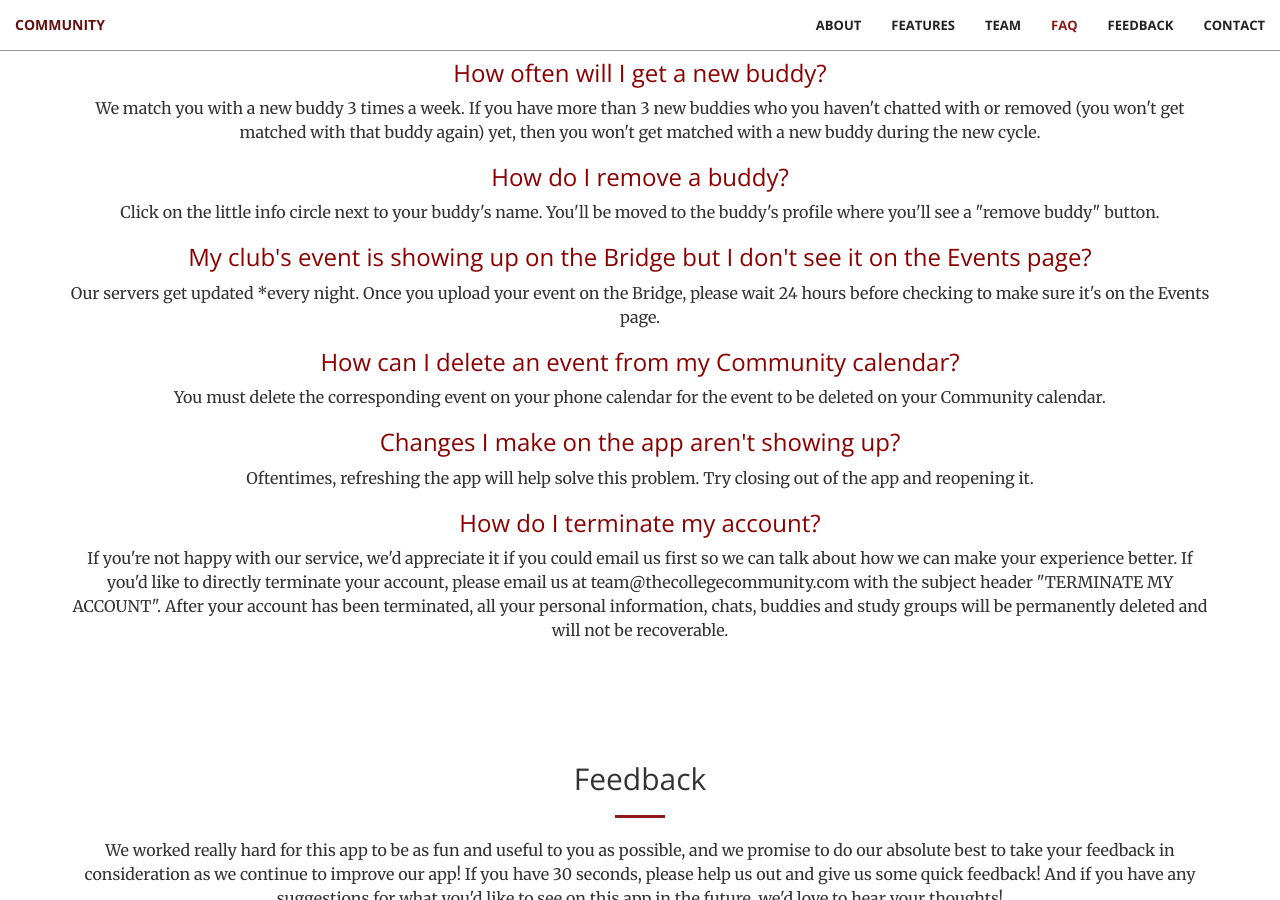
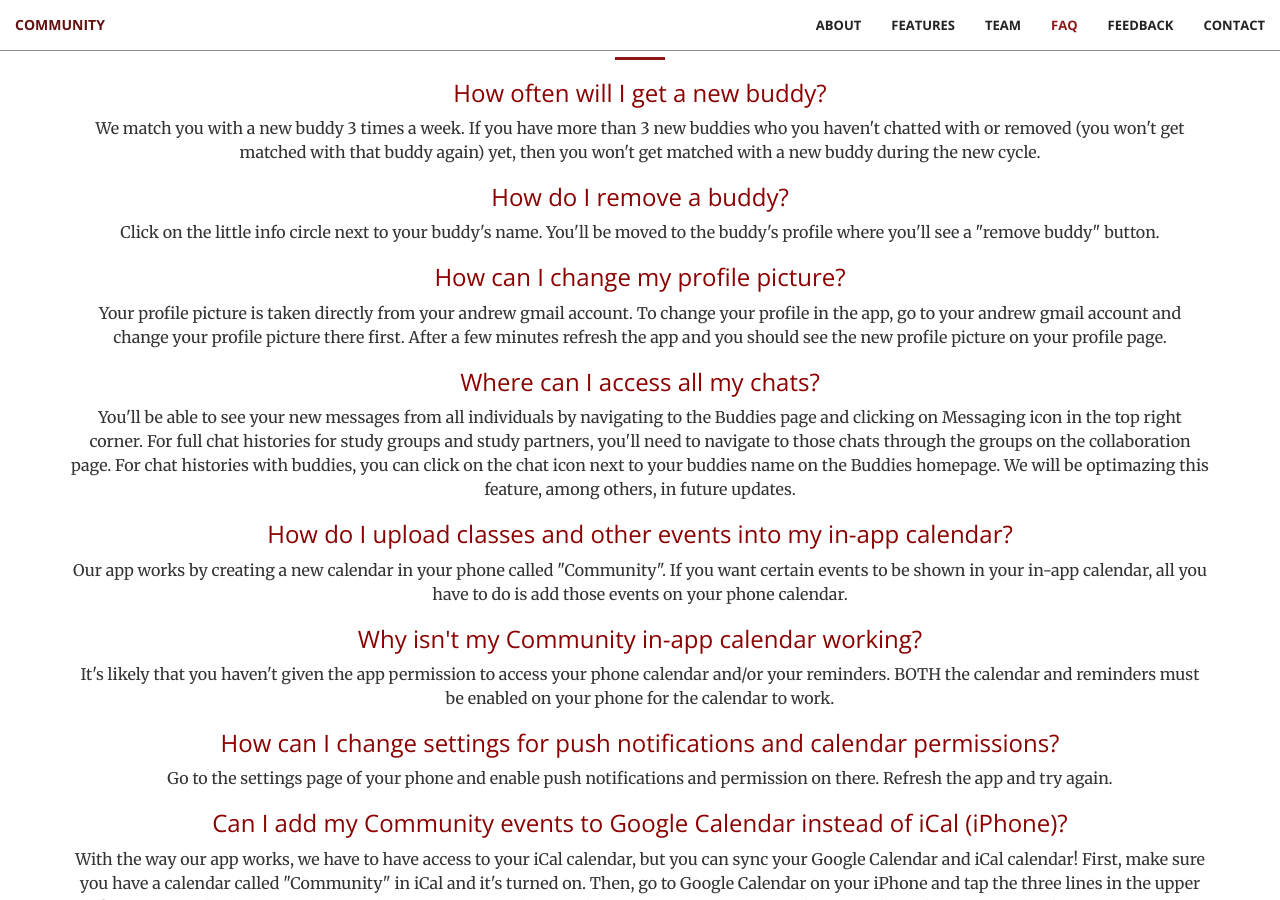
Before and after one commit to zanarellinina/communitywebsite, a Jekyll site: the page built from index.html, in a window 1280 px wide and 900 px high, scrolled down 2948 px. Built offline with Jekyll 4.4.1, drawn with Linux system fonts in a browser that asks for light colours; some of the changed text lies outside the part shown.

Commit message:
domandeupdates

```diff
--- a/_includes/faq.html
+++ b/_includes/faq.html
@@ -1,5 +1,5 @@
 
-    <div class="container" id="faq" style="margin-top: 50px;">
+    <div class="container" id="faq" style="margin-top: 70px;">
         <div class="row">
             <div class="col-lg-12 text-center">
                 <h2 class="section-heading">Frequently Asked Questions</h2>
@@ -8,6 +8,18 @@
                 <p>We match you with a new buddy 3 times a week. If you have more than 3 new buddies who you haven't chatted with or removed (you won't get matched with that buddy again) yet, then you won't get matched with a new buddy during the new cycle.</p>
                 <h3 style="color: darkred;">How do I remove a buddy?</h3>
                 <p>Click on the little info circle next to your buddy's name. You'll be moved to the buddy's profile where you'll see a "remove buddy" button.</p>
+                <h3 style="color: darkred;">How can I change my profile picture?</h3>
+                <p>Your profile picture is taken directly from your andrew gmail account. To change your profile in the app, go to your andrew gmail account and change your profile picture there first. After a few minutes refresh the app and you should see the new profile picture on your profile page.</p>
+                <h3 style="color: darkred;">Where can I access all my chats?</h3>
+                <p>You'll be able to see your new messages from all individuals by navigating to the Buddies page and clicking on Messaging icon in the top right corner. For full chat histories for study groups and study partners, you'll need to navigate to those chats through the groups on the collaboration page. For chat histories with buddies, you can click on the chat icon next to your buddies name on the Buddies homepage. We will be optimazing this feature, among others, in future updates.</p>
+                <h3 style="color: darkred;">How do I upload classes and other events into my in-app calendar?</h3>
+                <p>Our app works by creating a new calendar in your phone called "Community". If you want certain events to be shown in your in-app calendar, all you have to do is add those events on your phone calendar.</p>
+                <h3 style="color: darkred;">Why isn't my Community in-app calendar working?</h3>
+                <p>It's likely that you haven't given the app permission to access your phone calendar and/or your reminders. BOTH the calendar and reminders must be enabled on your phone for the calendar to work.</p>
+                <h3 style="color: darkred;">How can I change settings for push notifications and calendar permissions?</h3>
+                <p>Go to the settings page of your phone and enable push notifications and permission on there. Refresh the app and try again.</p>
+                <h3 style="color: darkred;">Can I add my Community events to Google Calendar instead of iCal (iPhone)?</h3>
+                <p>With the way our app works, we have to have access to your iCal calendar, but you can sync your Google Calendar and iCal calendar! First, make sure you have a calendar called "Community" in iCal and it's turned on. Then, go to Google Calendar on your iPhone and tap the three lines in the upper left corner. Scroll all the way down and tap on Settings. Then, go down to Menage Settings and turn on the slider next to iCloud. Your Community iCal and Google Calendar should be synced! If they're not synced, try going to iCloud settings on your iPhone and turning on the Calendar setting.</p>
                 <h3 style="color: darkred;">My club's event is showing up on the Bridge but I don't see it on the Events page?</h3>
                 <p>Our servers get updated *every night. Once you upload your event on the Bridge, please wait 24 hours before checking to make sure it's on the Events page.</p>
                 <h3 style="color: darkred;">How can I delete an event from my Community calendar?</h3>
@@ -16,6 +28,7 @@
                 <p>Oftentimes, refreshing the app will help solve this problem. Try closing out of the app and reopening it.</p>
                 <h3 style="color: darkred;">How do I terminate my account?</h3>
                 <p>If you're not happy with our service, we'd appreciate it if you could email us first so we can talk about how we can make your experience better. If you'd like to directly terminate your account, please email us at team@thecollegecommunity.com with the subject header "TERMINATE MY ACCOUNT". After your account has been terminated, all your personal information, chats, buddies and study groups will be permanently deleted and will not be recoverable.</p>
+
             </div>
         </div>
     </div>
```
